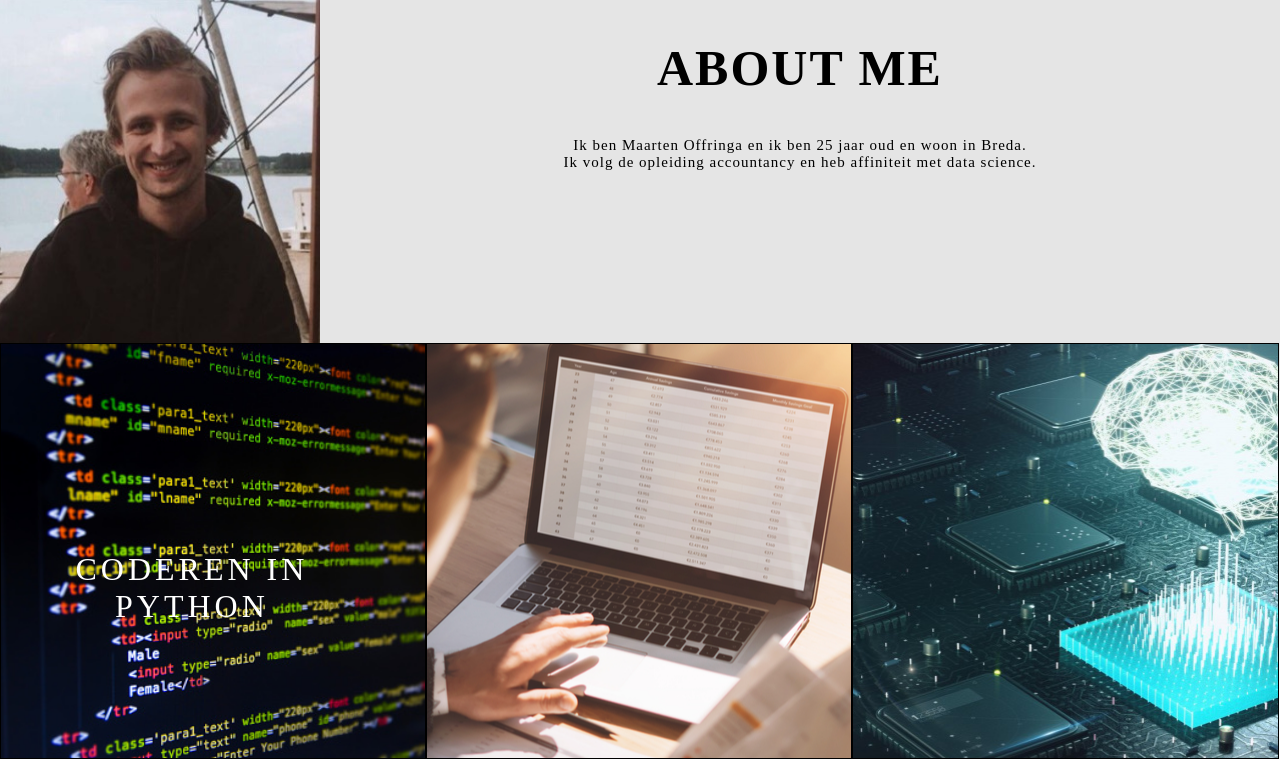
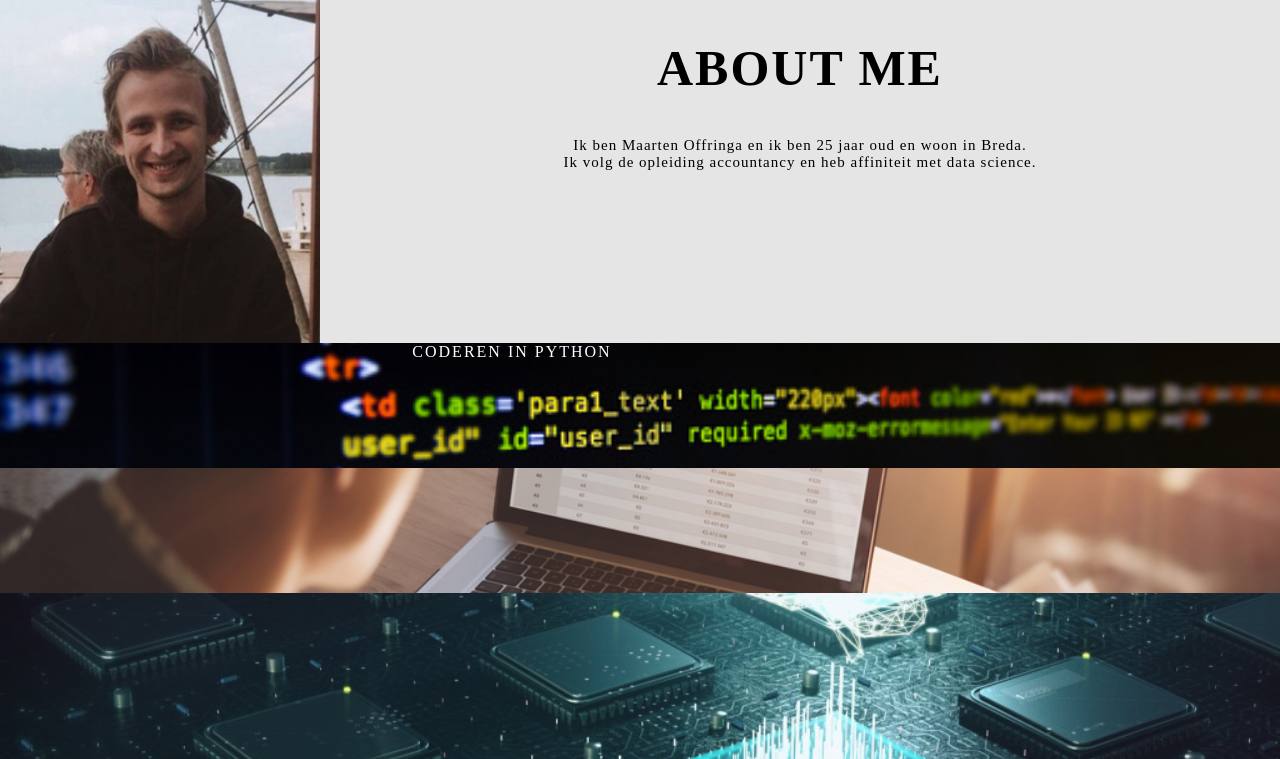
Before and after one commit to maarten4000/check, a Flask app: page /vaardigheden in a window 1280 px wide. Shown: the part 41-800 px from the top of the page. Run offline with Flask 2, Linux system fonts and the light colour scheme.

Commit message:
'noproc'

```diff
--- a/new.py
+++ b/app.py
@@ -23,6 +23,14 @@ def projecten():
     return render_template("projecten.html")
 
 
+
+
+@app.route("/lol", methods=["GET","POST"])
+def lol():
+    return render_template("lol.html")
+
+
+
 if __name__ == "__main__":
     app.run()
     app.debug = True
--- a/static/style.css
+++ b/static/style.css
@@ -282,30 +282,35 @@ letter-spacing: 1px;
 .container1{
 
 display:flex;
-
+flex-direction:column;
 top:48%;
+overflow:hidden;
 position:absolute;
 width:100%;
-overflow:hidden;
+
 height:52%;
 
 }
 
 
 
+
+
 .container-left1{
-position:relative;
-min-width:33.3%;
-width:33.3%;
+
+
+height:auto;
+width:100%;
 background-image: url('/static/pics/istockphoto-1026451648-170667a.jpg');
 background-size: cover;
 background-position; center;
 text-align:center;
 background-position: center center;
 padding:0;
+overflow:hidden;
+align-text:center;
 background-repeat: no-repeat;
-min-width:33.3%;
-border: 1px solid black;
+height:30.3%;
 
 }
 
@@ -320,26 +325,29 @@ border: 1px solid black;
 
 .container-middel1{
 background-image: url('/static/pics/June-Blog-Cover-Image-Backoffice-Bookkeeping-for-Accountants-.jpg');
-
+overflow:hidden;
 
 background-position: center center;
 background-repeat: no-repeat;
-width:33.3%;
-min-width:33.3%;
-border: 1px solid black;
+background-size:cover;
+height:30.3%;
+width:100%;
+
+
 
 }
 
 .container-right1{
-min-width:33.3%;
-width:33.3%;
-object-fit:contains;
+
+height:40.3%;
+width:100%;
+object-fit:cover;
+background-size:cover;
 background-image: url('/static/pics/Machine-learning.jpg');
-
+overflow:hidden;
 background-position: center center;
 background-repeat: no-repeat;
 
-border: 1px solid black;
 }
 
 .container-left1:hover{
@@ -356,12 +364,13 @@ transform:scale(1.20);
 
 .image_title{color: white;
 text-align:center;
-top:50%;
+bottom:70%;
 right:10%;
+position:relative;
 translate:translate(-50%,-50%);
-position:absolute;
-font-size:32px;
-letter-spacing: 4px;
+
+font-size:16px;
+letter-spacing: 2px;
 text-transform:uppercase;
 }
 
```
Also changed, not shown: templates/lol.html (added, +13 -0 lines), 1 other file.
